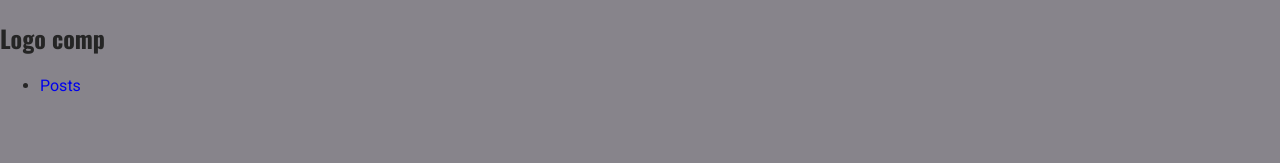
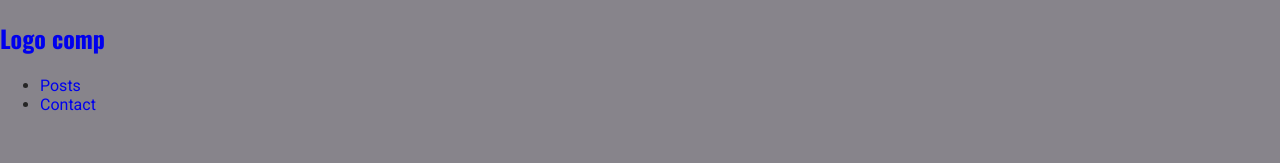
Before and after one commit to sdbeng/san-jose-dev-blog, a Next.js app: page / in a window 1280 px wide. Shown: the top 163 px of the page. Built offline with nearby package versions, Linux system fonts and the light colour scheme.

Commit message:
fix Link-render Logo comp by wrapping with a tag

```diff
--- a/components/layout/main-navigation.js
+++ b/components/layout/main-navigation.js
@@ -4,10 +4,13 @@
 function MainNavigation() {
     return (
         <header>
-        <Logo />
+        <Link href='/'>
+            <a><Logo /></a>
+        </Link>
         <nav>
             <ul>
                 <li><Link href="/posts">Posts</Link></li>
+                <li><Link href="/contact">Contact</Link></li>
             </ul>
         </nav>
 
```
